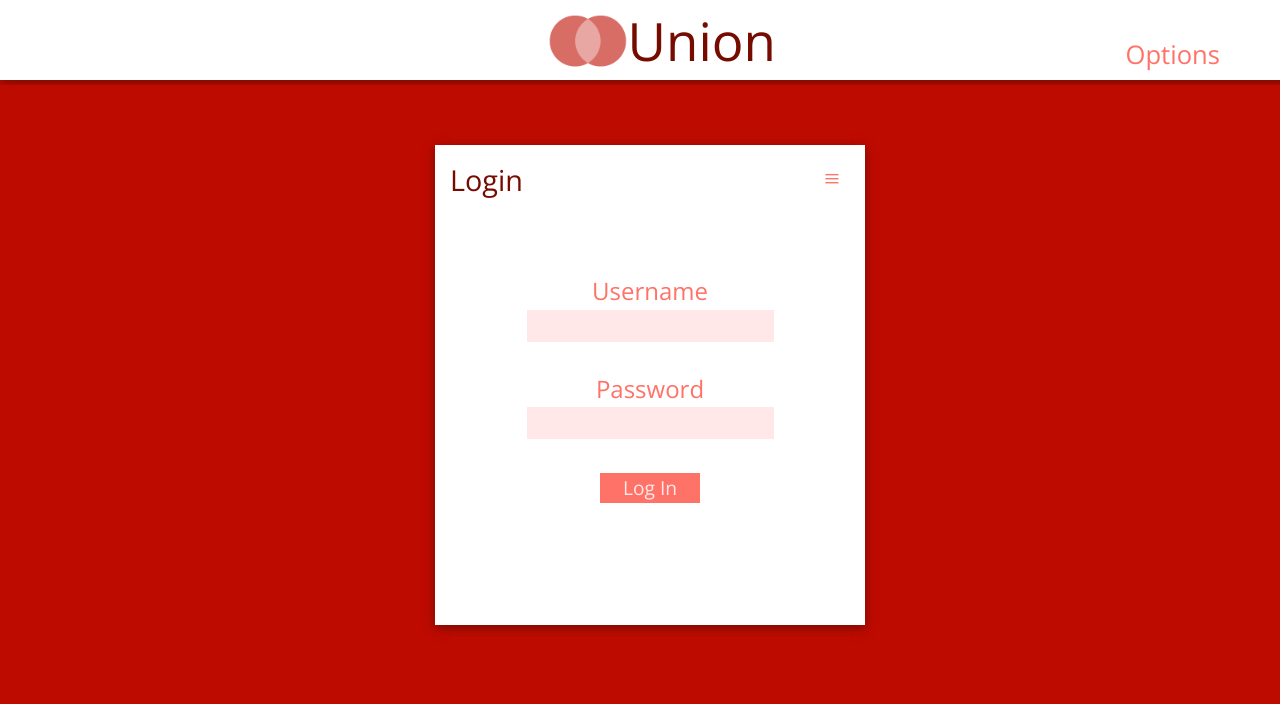
After one commit to hewhomust/potential-chainsaw, a PHP site: page /Prototype3/login.html in a window 1280 px wide; the page is wider, and only the part inside the window is pictured. The commit adds this page. Shown: the top 704 px of that part. Run offline with PHP 8.4, Linux system fonts and the light colour scheme.

Commit message:
Built a login page

```diff
--- /dev/null
+++ b/Prototype3/login.html
@@ -0,0 +1,35 @@
+<!DOCTYPE html>
+<html lang="en">
+  <head>
+    <meta charset="utf-8">
+    <title>Union</title>
+    <link href="style.css" rel="stylesheet">
+    <link rel="icon" href="img/Union.png">
+    <link href="https://fonts.googleapis.com/css?family=Lora|Open+Sans" rel="stylesheet">
+	  <script src="https://ajax.googleapis.com/ajax/libs/jquery/1.12.4/jquery.min.js"></script>
+    <script src="script.js" type="text/javascript"></script>
+	<script src="getArticles.js" type="text/javascript"></script>
+  </head>
+  <body onLoad="start()">
+    <div id="header" class="container headerBar">
+      <img id="headerImage" src="img/Union.png"/>
+      <h1>Union</h1>
+      <p>Options</p>
+    </div>
+	  <div id="articleContainer" class="container">
+      <div id="mainArticle" class="article standardBox">
+        <h1 id="loginTitle" class="articleHeading" >Login</h1>
+        <a class="matrixIcon" onclick="showMatrix()">≡</a>
+        <p id="mainArticleText" class="articleText"></p>
+        <form id="loginForm">
+          <p>Username</p>
+          <input id="username" type="text"/>
+          <p>Password</p>
+          <input id="password" type="text"/>
+          <p></p>
+          <input id="loginButton" type="button" value="Log In"/>
+        </form>
+      </div>
+    </div>
+  </body>
+</html>
--- a/Prototype3/style.css
+++ b/Prototype3/style.css
@@ -182,6 +182,41 @@ h1{
 	top: -8px;
 }
 
+#loginTitle{
+	font-family: 'Open Sans';
+	color: #760B00;
+}
+
+#loginForm{
+	font-family: 'Open Sans';
+	font-size: 1.5em;
+	color: #FF7267;
+	text-align: center;
+	margin-top: 75px;
+}
+
+#loginForm p{
+	margin: 0px;
+}
+
+#loginForm input{
+	font-family: 'Open Sans';
+	font-size: 0.8em;
+	color: #FF7267;
+	border: 0px solid black;
+	background-color: #ffe8e7;
+	margin-bottom: 30px;
+	text-align: center;
+	height: 30px;
+}
+
+#loginForm #loginButton{
+	cursor: pointer;
+	width: 100px;
+	background-color: #FF7267;
+  color: #ffe8e7;
+}
+
 
 /* Matrix things */
 
```
